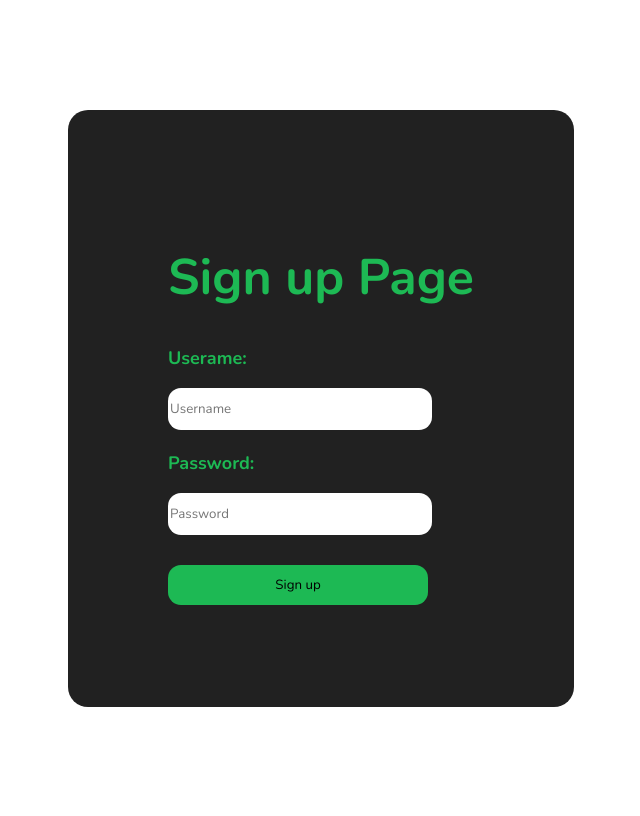
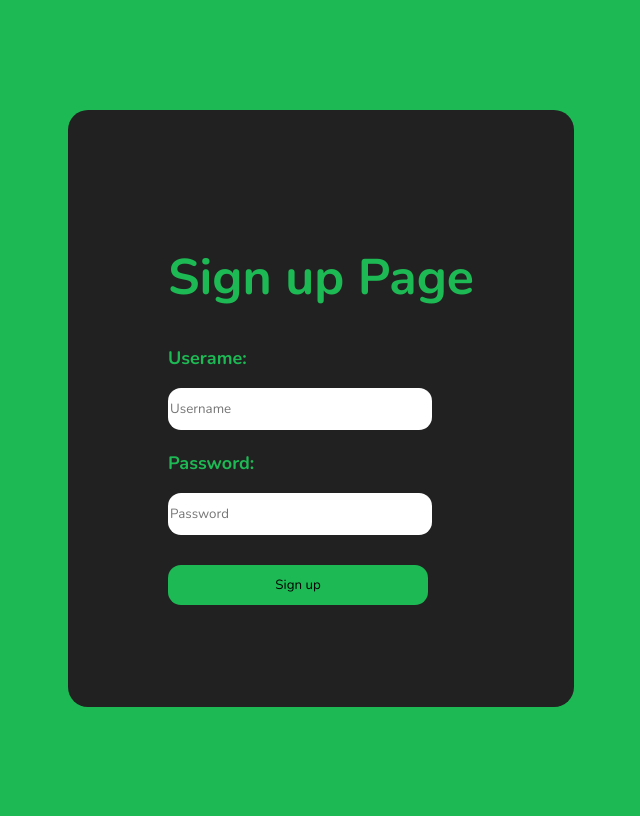
Before and after one commit to kstubhieeee/Melodify, a PHP site: page /signup.php in a window 1280 px wide. Shown: the whole page, without its empty margins (319-959 px from the left). Run offline with PHP 8.4, Linux system fonts and the light colour scheme.

Commit message:
Melodify

```diff
--- a/signin.php
+++ b/signin.php
@@ -20,6 +20,7 @@
     justify-content: center;
     align-items: center;
     height: 100vh;
+    background-color:#1db954;
 }
 
 .container {
--- a/signup.php
+++ b/signup.php
@@ -21,6 +21,7 @@
     justify-content: center;
     align-items: center;
     height: 100vh;
+    background-color:#1db954;
 }
 
 .container {
```
